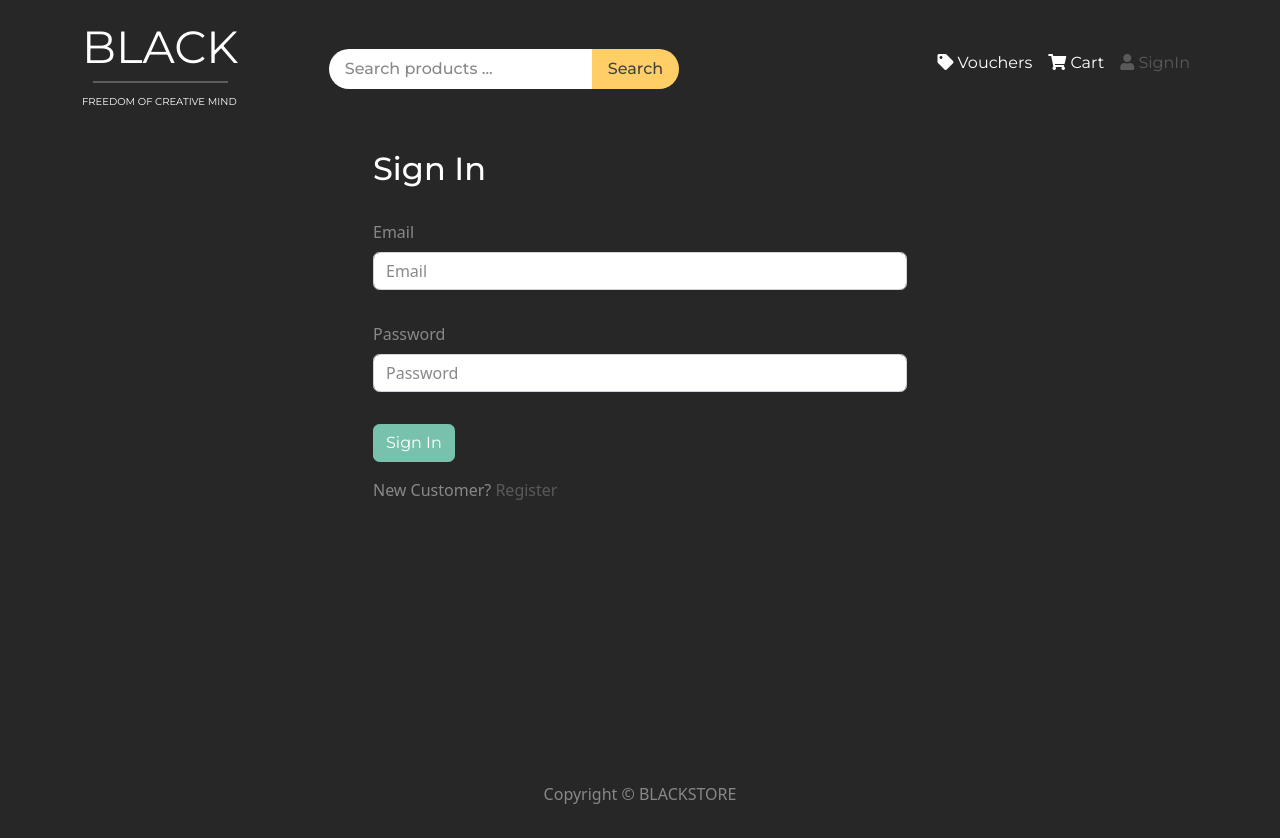
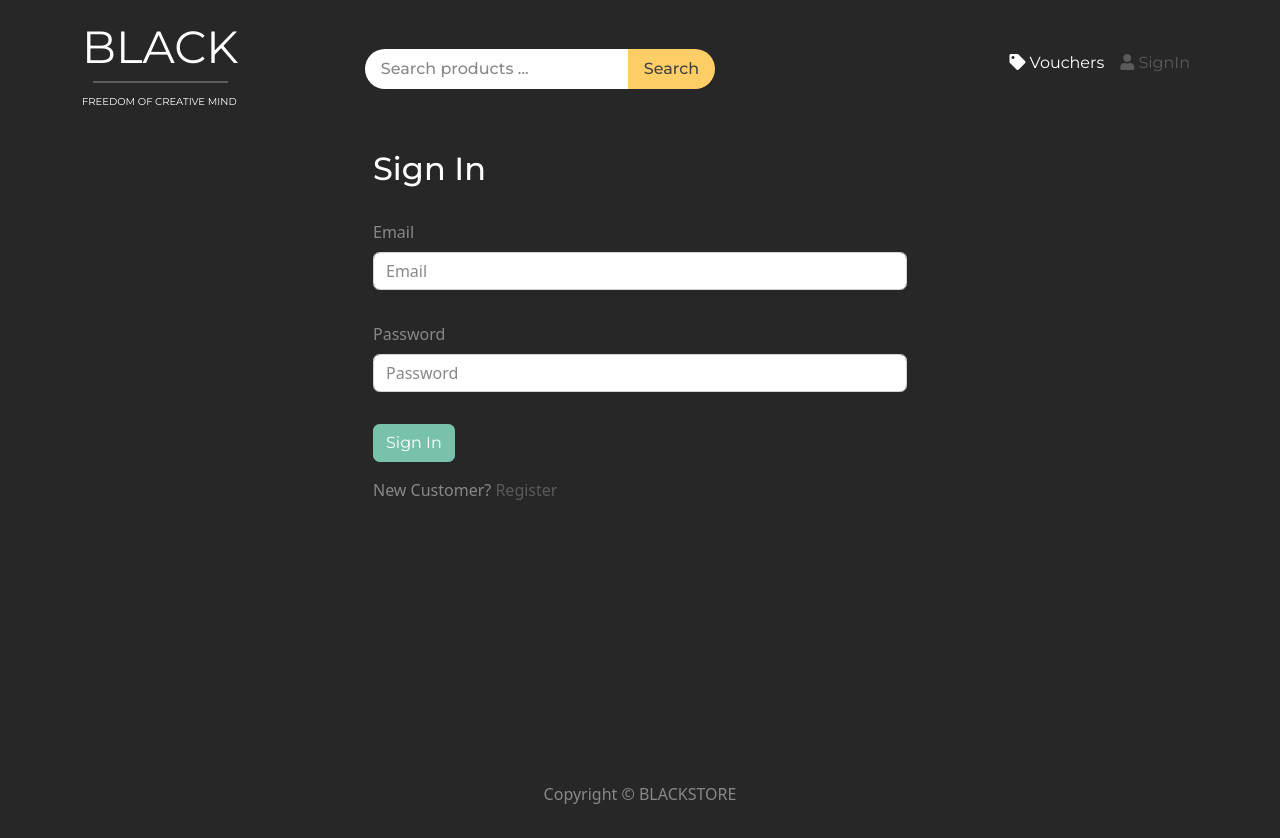
Before and after one commit to SalithaMarasinghe/ITP_Project, a React (Create React App) app in the folder frontend/: page /login in a window 1280 px wide. Built offline with nearby package versions, Linux system fonts and the light colour scheme.

Commit message:
Updated Header.js to hide cart icon when user is not logged in

```diff
--- a/frontend/src/components/Header.js
+++ b/frontend/src/components/Header.js
@@ -41,14 +41,14 @@ const Header = () => {
               </Nav.Link>
             </LinkContainer>
 
-            <LinkContainer to="/cart">
-              <Nav.Link>
-                <i className="fas fa-shopping-cart"></i> Cart
-              </Nav.Link>
-            </LinkContainer>
 
             {userInfo ? (
               <>
+                <LinkContainer to="/cart">
+                <Nav.Link>
+                  <i className="fas fa-shopping-cart"></i> Cart
+                </Nav.Link>
+                </LinkContainer>
                 <LinkContainer to="/help">
                   <Nav.Link>
                     <i className="fas fa-question-circle"></i> Help
```
